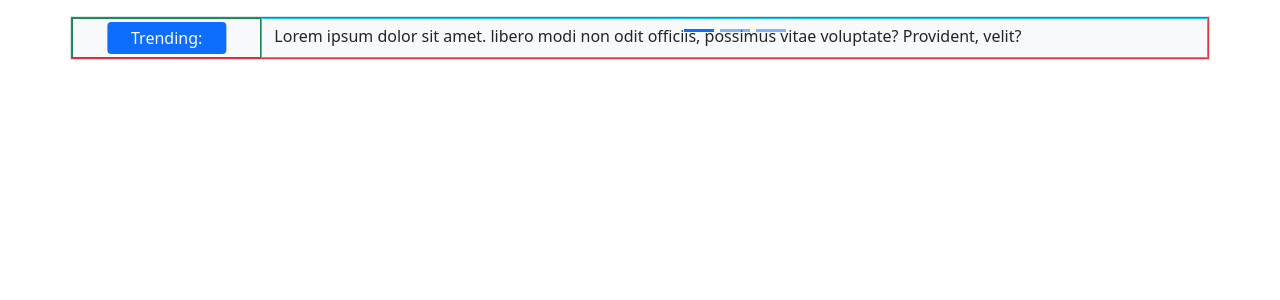
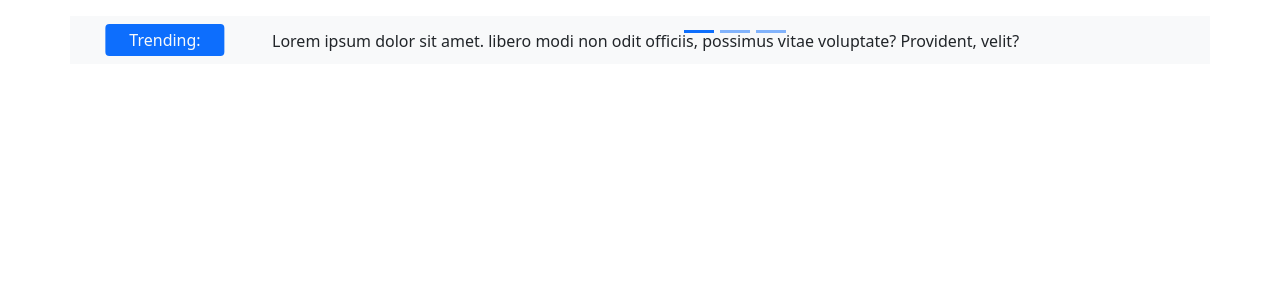
Before and after one commit to borishristi/jape-official, a Django app: page / in a window 1280 px wide. Shown: the part 56-356 px from the top of the page. Run offline with Django 3.2, Linux system fonts and the light colour scheme; some libraries are stand-ins or nearby versions.

Commit message:
I modify the trending bar thought add padding

```diff
--- a/src/blog/templates/blog/template_site.html
+++ b/src/blog/templates/blog/template_site.html
@@ -65,14 +65,14 @@
 
 <!--START NEWS BAR-->
 
-<div class="container border mt-3">
-    <div class="row bg-light border border-danger">
-        <div class="col-md-2 col-12 border border-success position-relative" style="min-height: 40px">
+<div class="container mt-3">
+    <div class="row bg-light pt-1 pb-1">
+        <div class="col-md-2 col-12 position-relative" style="min-height: 40px">
             <div class="position-absolute translate-middle start-50 top-50 bg-primary py-1 pe-4 rounded"><span class="justify-content-center ps-4 text-light">Trending:</span></div>
         </div>
-        <div class="col-md-10 border border-info">
+        <div class="col-md-10">
             <div id="carouselExampleCaptions" class="carousel slide position-relative" data-bs-ride="carousel">
-                <div class="carousel-inner">
+                <div class="carousel-inner pt-1">
                     <div class="carousel-item active">
                         <p class="h6 my-2"> Lorem ipsum dolor sit amet. libero modi non odit officiis, possimus vitae
                             voluptate?
```
